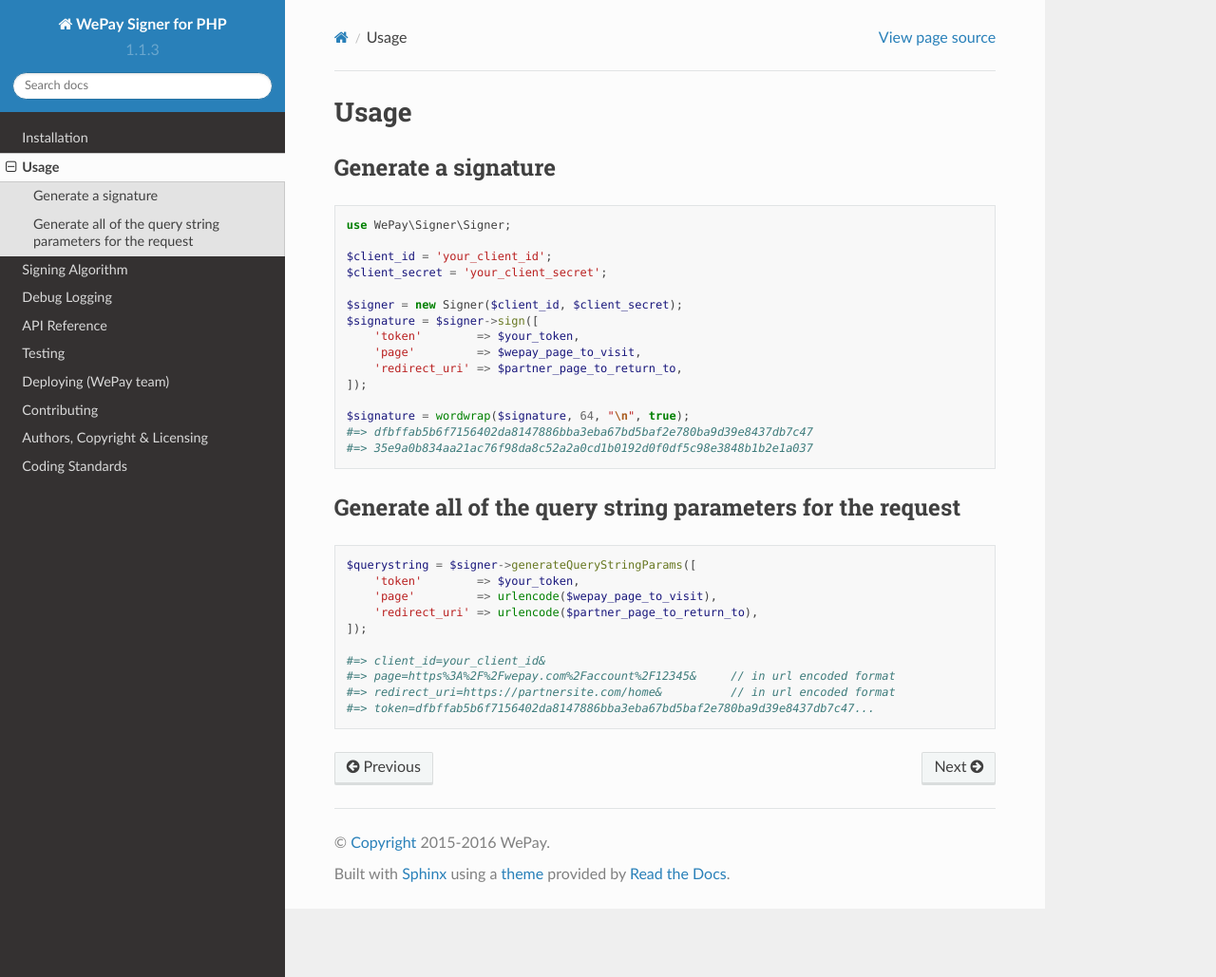
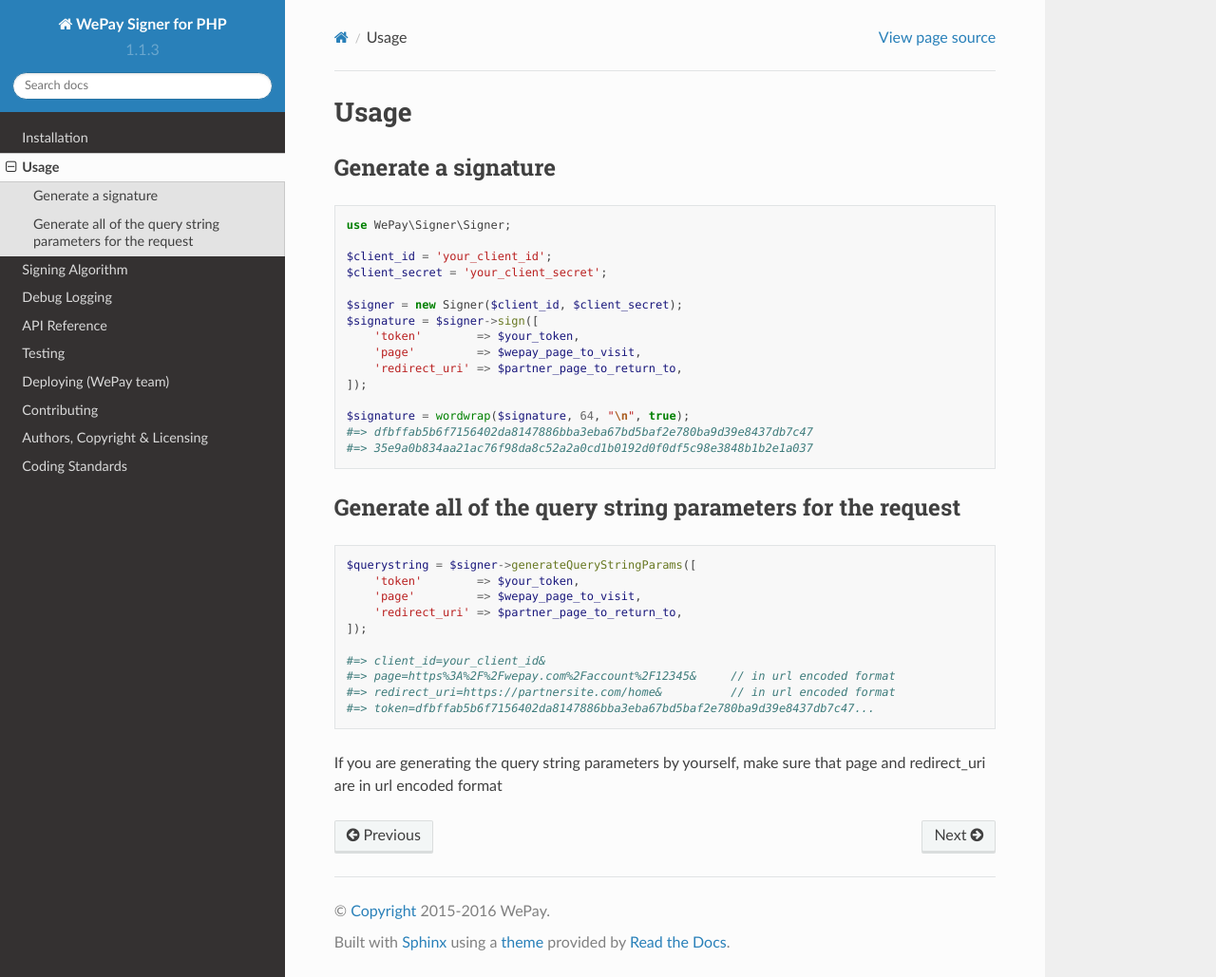
Before and after one commit to wepay/signer-php, a Sphinx documentation site: the page built from docs/usage.rst, in a window 1280 px wide and 1029 px high. Shown: the whole window at 95% size. Built offline with Sphinx 7.4.7 and the Read the Docs theme 2.0.0, drawn with Linux system fonts in a browser that asks for light colours; pages that are not in the unit, such as notebooks, are missing from menus.

Commit message:
updated example and doc

```diff
--- a/docs/usage.rst
+++ b/docs/usage.rst
@@ -29,11 +29,13 @@
 
     $querystring = $signer->generateQueryStringParams([
         'token'        => $your_token,
-        'page'         => urlencode($wepay_page_to_visit),
-        'redirect_uri' => urlencode($partner_page_to_return_to),
+        'page'         => $wepay_page_to_visit,
+        'redirect_uri' => $partner_page_to_return_to,
     ]);
 
     #=> client_id=your_client_id&
     #=> page=https%3A%2F%2Fwepay.com%2Faccount%2F12345&     // in url encoded format
     #=> redirect_uri=https://partnersite.com/home&          // in url encoded format
     #=> token=dfbffab5b6f7156402da8147886bba3eba67bd5baf2e780ba9d39e8437db7c47...
+
+If you are generating the query string parameters by yourself, make sure that page and redirect_uri are in url encoded format
```
Also changed, not shown: 1 other file.
